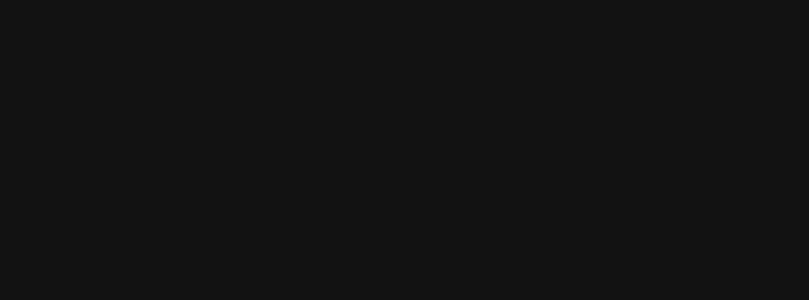
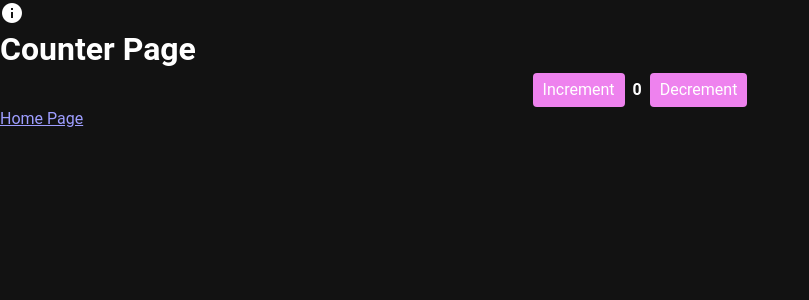
Before and after one commit to jardelbordignon/vue-nuxt-shopping-cart, a Nuxt app: page /counter in a window 1280 px wide. Before the commit this address had no page. Shown: the top 300 px of the page, without its empty margins (0-809 px from the left). Built offline with nearby package versions, Linux system fonts and the light colour scheme.

Commit message:
:sparkles: config pinia

```diff
--- a/nuxt.config.ts
+++ b/nuxt.config.ts
@@ -1,6 +1,5 @@
 // https://nuxt.com/docs/api/configuration/nuxt-config
 // https://vuetifyjs.com/en/getting-started/installation/#manual-setup
-
 import vuetify, { transformAssetUrls } from "vite-plugin-vuetify";
 export default defineNuxtConfig({
   compatibilityDate: "2024-04-03",
@@ -16,6 +15,7 @@ export default defineNuxtConfig({
         config.plugins.push(vuetify({ autoImport: true }));
       });
     },
+    ["@pinia/nuxt", { disableVuex: true }],
   ],
   vite: {
     vue: {
--- a/package.json
+++ b/package.json
@@ -11,11 +11,14 @@
   },
   "dependencies": {
     "@mdi/font": "^7.4.47",
+    "@pinia/nuxt": "^0.5.4",
     "nuxt": "^3.13.0",
+    "pinia": "^2.2.2",
     "vue": "^3.4.38"
   },
   "devDependencies": {
     "eslint-plugin-vuetify": "^2.4.0",
+    "typescript": "^5.5.4",
     "vite-plugin-vuetify": "^2.0.4",
     "vuetify": "^3.7.0"
   }
--- /dev/null
+++ b/src/components/my-counter.vue
@@ -0,0 +1,36 @@
+<script lang="ts">
+import { useCounterStore } from "@/stores/counter";
+
+export default defineComponent({
+  setup() {
+    const store = useCounterStore();
+
+    const { increment, decrement } = store;
+    const count = computed(() => store.count);
+
+    return { increment, decrement, count };
+  },
+});
+</script>
+
+<template>
+  <div class="my-counter">
+    <button @click="increment">Increment</button>
+    <strong>{{ count }}</strong>
+    <button @click="decrement">Decrement</button>
+  </div>
+</template>
+
+<style scoped>
+.my-counter {
+  display: flex;
+  align-items: center;
+  justify-content: center;
+  gap: 0.5rem;
+}
+.my-counter button {
+  background-color: violet;
+  padding: 5px 10px;
+  border-radius: 4px;
+}
+</style>
--- a/src/pages/about/index.vue
+++ /dev/null
@@ -1,10 +0,0 @@
-<script setup lang="ts"></script>
-
-<template>
-  <div>
-    <v-icon icon="mdi-information" />
-    <h1>About Page</h1>
-
-    <NuxtLink to="/">Home Page</NuxtLink>
-  </div>
-</template>
--- /dev/null
+++ b/src/pages/counter/index.vue
@@ -0,0 +1,14 @@
+<script setup lang="ts">
+import MyCounter from "@/components/my-counter";
+</script>
+
+<template>
+  <div>
+    <v-icon icon="mdi-information" />
+    <h1>Counter Page</h1>
+
+    <MyCounter />
+
+    <NuxtLink to="/">Home Page</NuxtLink>
+  </div>
+</template>
--- a/src/pages/index.vue
+++ b/src/pages/index.vue
@@ -5,7 +5,7 @@
     <v-icon icon="mdi-home" />
     <h1>Home Page</h1>
 
-    <NuxtLink to="/about">About Page</NuxtLink>
+    <NuxtLink to="/counter">Counter Page</NuxtLink>
 
     <v-calendar
       style="width: 100%; max-width: 500px; margin: 0 auto"
--- /dev/null
+++ b/src/stores/counter.ts
@@ -0,0 +1,16 @@
+import { defineStore } from "pinia";
+
+export const useCounterStore = defineStore("counter", {
+  state: () => ({
+    count: 0,
+  }),
+
+  actions: {
+    increment() {
+      this.count++;
+    },
+    decrement() {
+      if (this.count > 0) this.count--;
+    },
+  },
+});
```
Also changed, not shown: tsconfig.json (+6 -1 lines), 1 other file (tests, documents, lock files or other folders).
